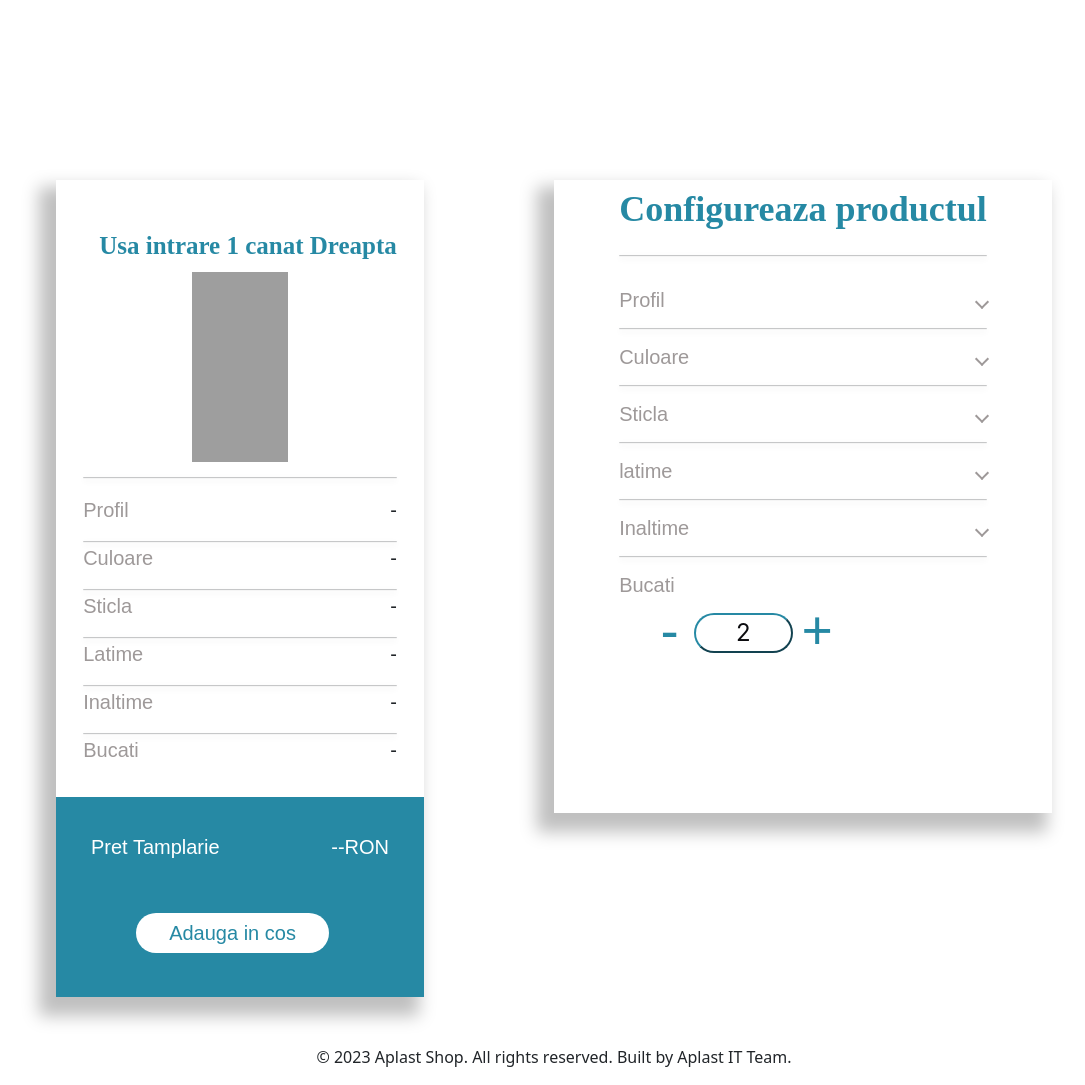
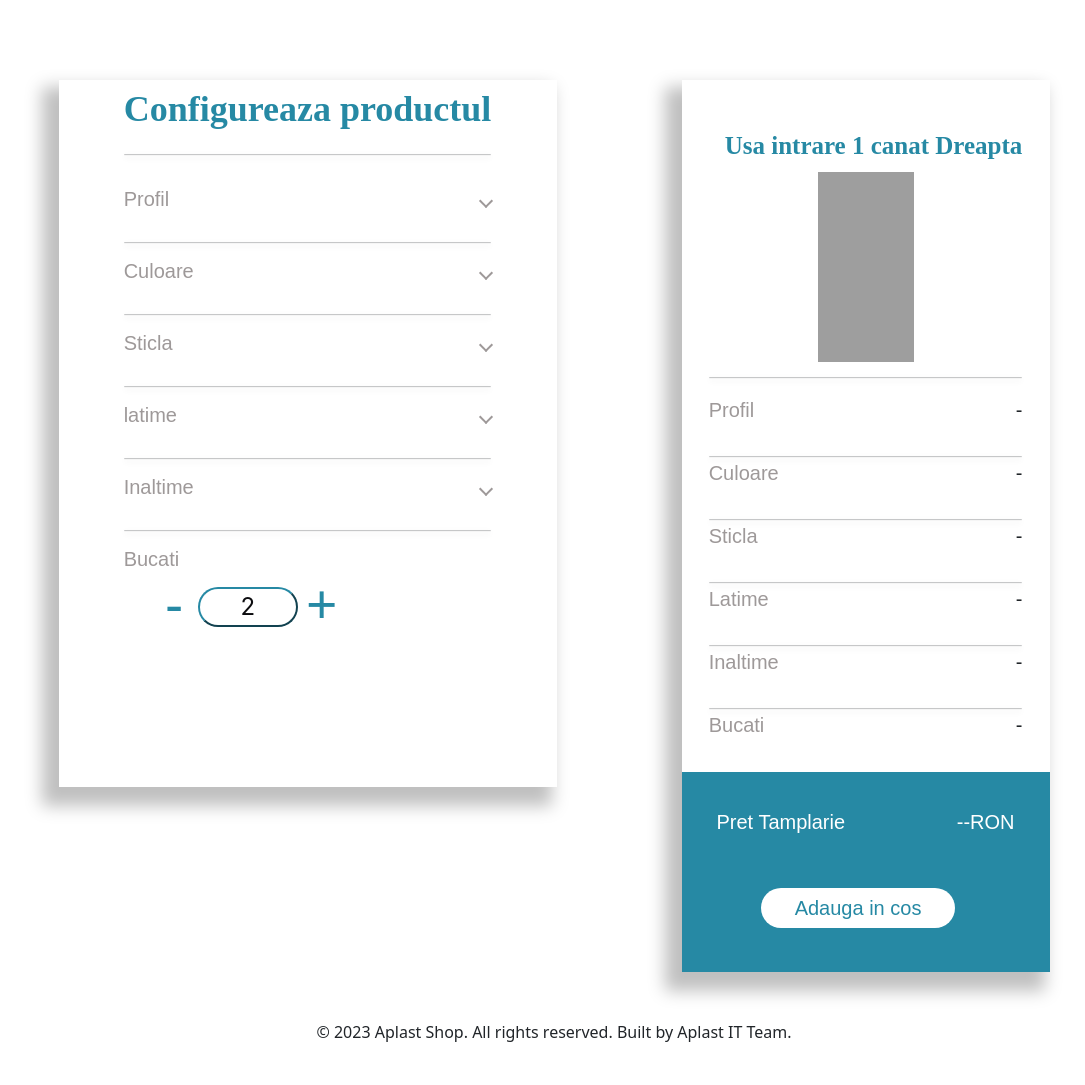
Before and after one commit to deiu25/aplast-site-configurator, a PHP site: page /configurator.php in a window 1280 px wide. Shown: the part 166-1251 px from the top of the page, without its empty margins (86-1171 px from the left). After the commit the page ends 1208 px from the top, so only its background shows below. Run offline with PHP 8.4, Linux system fonts and the light colour scheme; grey boxes are pictures that could not be loaded.

Commit message:
configurator page responsive

```diff
--- a/configurator.php
+++ b/configurator.php
@@ -3,10 +3,10 @@
 <!-- Navigation -->
 <?php include "includes/navigation.php"; ?>
 
-<div class="container d-flex align-items-start justify-content-between configurator">
+<div class="container d-flex flex-column flex-lg-row justify-content-between align-items-center margin-top">
+<?php include "./elements/configureazaProdusul.php"; ?>
+<?php include "./elements/pordusul.php"; ?>
 
-<?php include "./elements/pordusul.php"; ?>
-<?php include "./elements/configureazaProdusul.php"; ?>
 
 </div>
 
--- a/css/configProdusul.css
+++ b/css/configProdusul.css
@@ -1,8 +1,13 @@
 /* item config */
 .item-config {
-  width: 498px;
+  max-width: 498px;
   height: auto;
   box-shadow: -11px 13px 16px 6px rgba(0, 0, 0, 0.25);
+  margin: 0 auto;
+}
+
+.cfg-fixed-small {
+  width: 498px;
 }
 
 .config-prod-h3 {
@@ -10,10 +15,11 @@
   font-size: 36px;
   font-family: Poppins;
   font-weight: 600;
-  line-height: 43.57px;
+  line-height: 1.2;
 }
 
-.top-hr {
+.top-hr,
+.custom-hr {
   margin-top: 15px;
   width: 100%;
   height: 2px;
@@ -22,13 +28,16 @@
   border-radius: 19px;
 }
 
-.custom-hr {
-  margin: 0;
-  width: 100%;
-  height: 2px;
-  background: #d9d9d9;
-  box-shadow: 0px 2px 6px rgba(0, 0, 0, 0.25);
-  border-radius: 19px;
+.dropdown-button-product,
+.dropdown-menu .dropdown-item {
+  font-family: "Poppins", sans-serif;
+  font-weight: 300;
+  font-size: 1em;
+  line-height: 2.5;
+  color: #9e9999;
+  border: none;
+  background: none;
+  cursor: pointer;
 }
 
 .dropdown-button-product {
@@ -42,22 +51,6 @@
   cursor: pointer;
   position: relative;
   width: 100%;
-}
-
-.dropdown-menu {
-  margin-top: 0;
-  background-color: #d9d9d9;
-}
-
-.dropdown-menu .dropdown-item {
-  font-family: "Poppins", sans-serif;
-  font-weight: 300;
-  font-size: 20px;
-  line-height: 55px;
-  color: #9e9999;
-  border: none;
-  background: none;
-  cursor: pointer;
 }
 
 .dropdown-arrow {
@@ -94,7 +87,13 @@
   background: #fff;
   color: #2689a4;
   border: none;
-  font-weight: 300;
+  font-weight: 400;
   font-size: 55px;
   line-height: 30px;
 }
+
+@media (max-width: 991px) {
+  .item-config {
+    margin-bottom: 50px;
+  }
+}
--- a/css/produsul.css
+++ b/css/produsul.css
@@ -1,16 +1,18 @@
 /* the product */
 .item {
-    width: 368px;
+  width: 100%;
+  max-width: 368px;
   height: auto;
   box-shadow: -11px 13px 16px 6px rgba(0, 0, 0, 0.25);
+  margin: 0 auto;
 }
 
-  .item-container {
+.container-fixed-small {
   width: 368px;
 }
 
 .item-h3 {
-    color: #2689A4;
+  color: #2689a4;
   font-size: 25px;
   font-family: Poppins;
   font-weight: 700;
@@ -27,7 +29,7 @@
   margin-top: 15px;
   width: 100%;
   height: 2px;
-   background: #D9D9D9;
+  background: #d9d9d9;
   box-shadow: 0px 2px 6px rgba(0, 0, 0, 0.25);
   border-radius: 19px;
 }
@@ -39,15 +41,15 @@
 }
 
 .prod-div :nth-child(1) {
-    font-family: 'Poppins', sans-serif;
+  font-family: "Poppins", sans-serif;
   font-weight: 300;
   font-size: 20px;
   line-height: 30px;
-    color: #9E9999;
+  color: #9e9999;
 }
 
 .prod-div :nth-child(2) {
-    font-family: 'Poppins', sans-serif;
+  font-family: "Poppins", sans-serif;
   font-weight: 400;
   font-size: 20px;
   line-height: 30px;
@@ -57,7 +59,7 @@
   margin: 0;
   width: 100%;
   height: 2px;
-    background: #D9D9D9;
+  background: #d9d9d9;
   box-shadow: 0px 2px 6px rgba(0, 0, 0, 0.25);
   border-radius: 19px;
 }
@@ -66,7 +68,7 @@
   margin-top: 16px;
   width: 368px;
   height: 200px;
-    background: #2689A4;
+  background: #2689a4;
 }
 
 .item-pd {
@@ -74,7 +76,7 @@
 }
 
 .item-footer-p {
-    font-family: 'Poppins', sans-serif;
+  font-family: "Poppins", sans-serif;
   font-weight: 400;
   font-size: 20px;
   line-height: 30px;
@@ -87,9 +89,9 @@
   height: 40px;
   background: #fff;
   border-radius: 35px;
-    color: #2689A4;
+  color: #2689a4;
   border: #fff;
-    font-family: 'Poppins', sans-serif;
+  font-family: "Poppins", sans-serif;
   font-weight: 400;
   font-size: 20px;
   line-height: 30px;
--- a/css/styles.css
+++ b/css/styles.css
@@ -5,7 +5,8 @@
   scroll-behavior: smooth;
 }
 
-body, html {
+body,
+html {
   height: 100%;
 }
 
@@ -96,10 +97,19 @@ footer {
   cursor: pointer;
 }
 
-/* configurator */
-.configurator {
-  margin-top: 180px;
-  padding: 0 72px !important;
+@media (min-width: 533px) {
+  .container, .container-fluid, .container-lg, .container-md, .container-sm, .container-xl, .container-xxl {
+    padding-right: calc(var(--bs-gutter-x) * .5);
+    padding-left: calc(var(--bs-gutter-x) * .5);
+    margin-right: auto;
+    margin-left: auto;
+  }
+}
+
+@media (max-width: 992px) {
+  .item-config {
+    margin-top: 50px;
+  }
 }
 
 @media screen and (max-width: 992px) {
@@ -111,8 +121,11 @@ footer {
   }
 }
 
-  @media screen and (min-width: 992px) {
-    .custom {
-      margin: 10px;
-    }
+@media screen and (min-width: 992px) {
+  .custom {
+    margin: 10px;
+  }
+  .item-config {
+    align-self: start;
+  }
 }
--- a/elements/configureazaProdusul.php
+++ b/elements/configureazaProdusul.php
@@ -1,5 +1,5 @@
 <div class="item-config">
-    <div class="d-flex justify-content-center align-items-center">
+    <div class="cfg-fixed-small d-flex justify-content-center align-items-center">
         <div class="d-flex flex-column">
             <h4 class="config-prod-h3 mt-2">Configureaza productul</h4>
             <hr class="top-hr">
--- a/elements/pordusul.php
+++ b/elements/pordusul.php
@@ -1,5 +1,5 @@
 <div class="item">
-    <div class="item-container d-flex justify-content-center align-items-center">
+    <div class="container-fixed-small d-flex justify-content-center align-items-center">
         <div class="d-flex flex-column">
             <h4 class="item-h3 mt-5 ms-3">Usa intrare 1 canat Dreapta</h4>
             <div class="d-flex justify-content-center">
--- a/includes/navigation.php
+++ b/includes/navigation.php
@@ -57,4 +57,5 @@
             </div>
         </div>
     </div>
+    <?php include "elements/smallScreensNav.php"; ?>
 </nav>
--- a/index.php
+++ b/index.php
@@ -2,7 +2,7 @@
 
 <!-- Navigation -->
 <?php include "includes/navigation.php"; ?>
-<?php include "elements/smallScreensNav.php"; ?>
+
 
 <div class="container margin-top">
     <div class="row">
```
Lines whose indentation alone changed are shown as unchanged.
